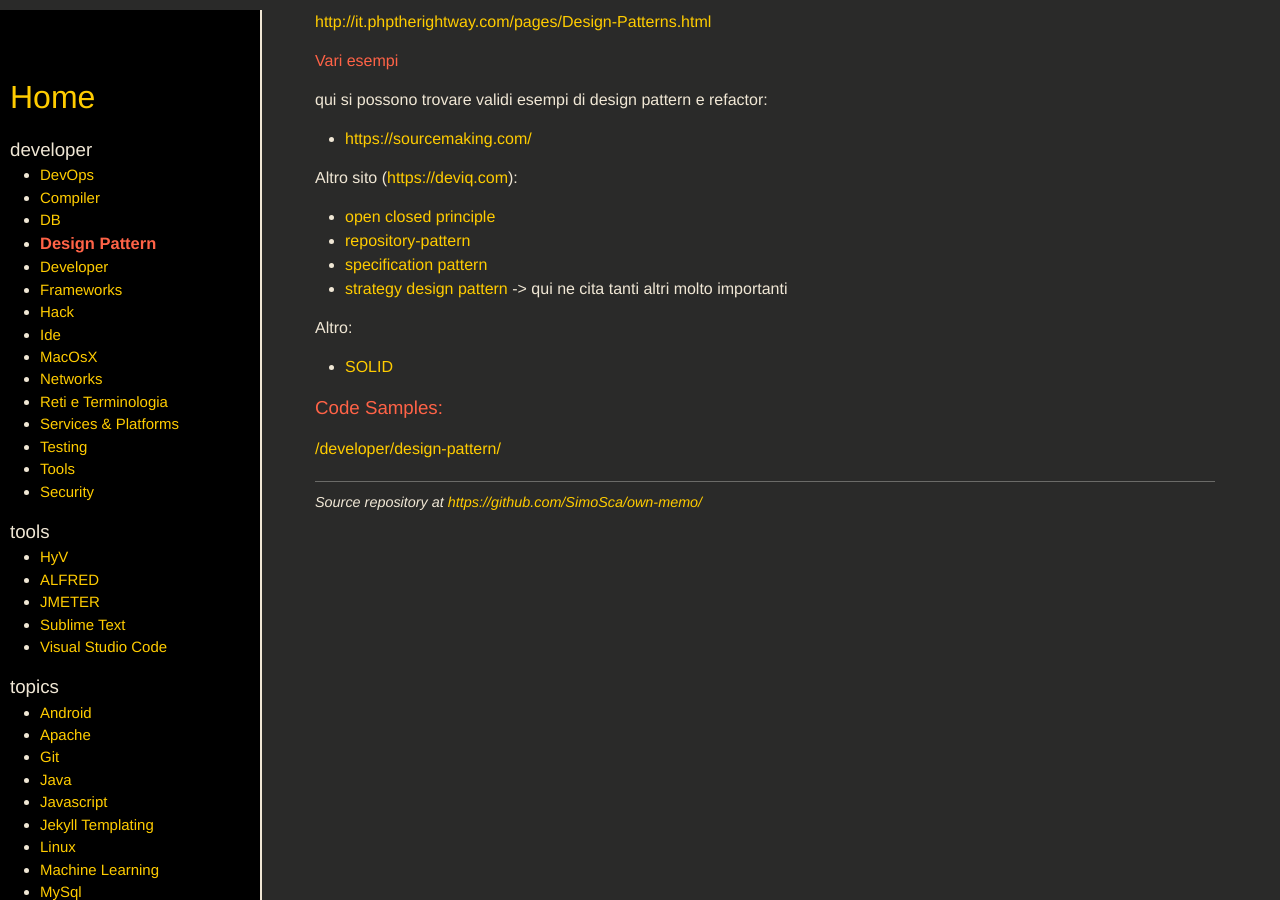
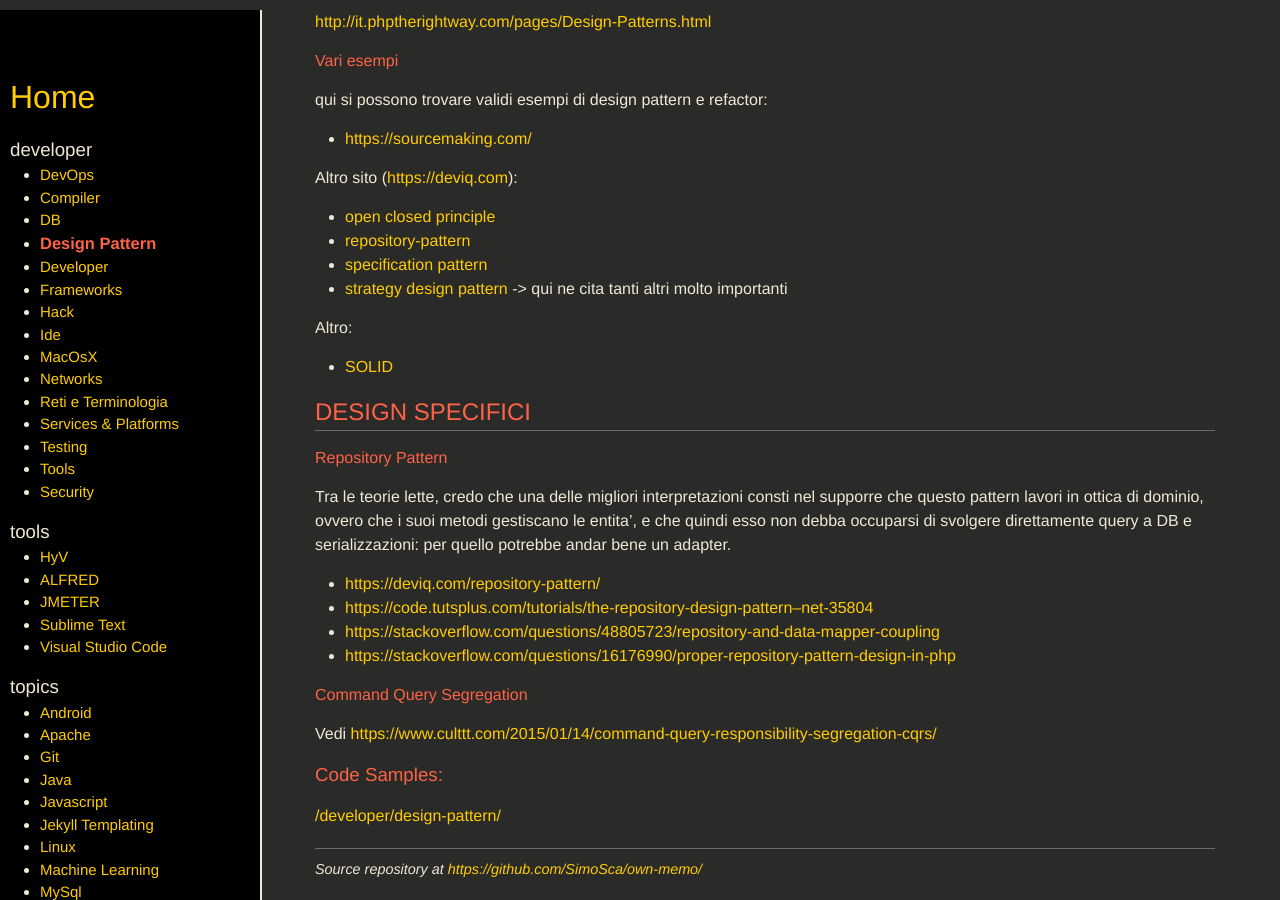
Before and after one commit to SimoSca/own-memo, a Jekyll site: the page built from _pages/developer/design-pattern.md, in a window 1280 px wide and 900 px high, scrolled down 810 px. Built offline with Jekyll 4.4.1, drawn with Linux system fonts in a browser that asks for light colours; nearby versions of some CDN libraries.

Commit message:
[changed] Aggiunto Repository Pattern

```diff
--- a/_pages/developer/design-pattern.md
+++ b/_pages/developer/design-pattern.md
@@ -62,3 +62,25 @@ Altro sito ([https://deviq.com](https://deviq.com)):
 Altro:
 
 - [SOLID](https://scotch.io/bar-talk/s-o-l-i-d-the-first-five-principles-of-object-oriented-design)
+
+
+
+DESIGN SPECIFICI
+----------------
+
+#### Repository Pattern
+
+Tra le teorie lette, credo che una delle migliori interpretazioni consti nel supporre che questo pattern lavori in ottica di dominio,
+ovvero che i suoi metodi gestiscano le entita', e che quindi esso non debba occuparsi di svolgere direttamente query a DB e serializzazioni:
+per quello potrebbe andar bene un adapter.
+
+- [https://deviq.com/repository-pattern/](https://deviq.com/repository-pattern/)
+- [https://code.tutsplus.com/tutorials/the-repository-design-pattern--net-35804](https://code.tutsplus.com/tutorials/the-repository-design-pattern--net-35804)
+- [https://stackoverflow.com/questions/48805723/repository-and-data-mapper-coupling](https://stackoverflow.com/questions/48805723/repository-and-data-mapper-coupling)
+- [https://stackoverflow.com/questions/16176990/proper-repository-pattern-design-in-php](https://stackoverflow.com/questions/16176990/proper-repository-pattern-design-in-php)
+
+
+#### Command Query Segregation
+
+
+Vedi [https://www.culttt.com/2015/01/14/command-query-responsibility-segregation-cqrs/](https://www.culttt.com/2015/01/14/command-query-responsibility-segregation-cqrs/)
```
